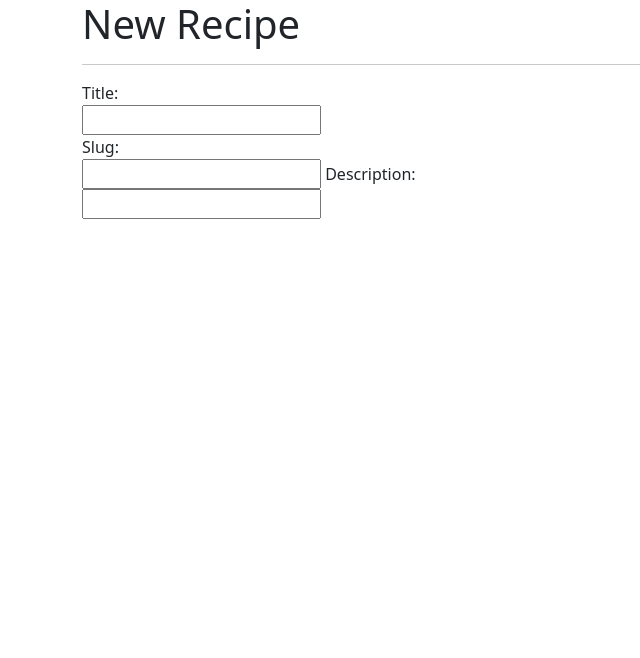
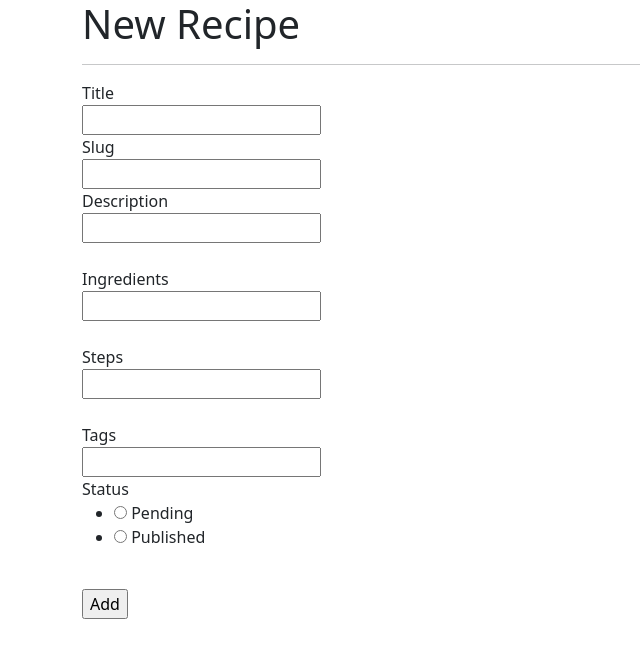
Before and after one commit to NatashaMitchko/cookbook, a Flask app: page /admin/recipe/new/ in a window 1280 px wide. Shown: the top 658 px of the page, without its empty margins (0-640 px from the left). Run offline with Flask 3, Linux system fonts and the light colour scheme; parts of the project's set-up code (start-up, migrations or seed data) failed here and were passed over.

Commit message:
Add New Recipe with wtf-forms

```diff
--- a/services/web/app/blueprints/admin/routes.py
+++ b/services/web/app/blueprints/admin/routes.py
@@ -1,5 +1,8 @@
-from flask import Blueprint, request, render_template
+from flask import Blueprint, render_template, redirect, url_for
+
 # from flask_login import login_required
+from app import redis_client
+from app.model.recipe import RecipeForm, Recipe, PublishStatus
 
 admin_bp = Blueprint("admin_bp", __name__, template_folder="templates")
 
@@ -19,16 +22,31 @@ def index():
 @admin_bp.route("/recipe/new/", methods=["GET", "POST"])
 # @login_required
 def recipe():
-    if request.method == "GET":
-        return render_template("new_recipe.html", title="New Recipe")
-    else:
-        # do WTF forms
-        return "hello"
+    form = RecipeForm()
+    if form.validate_on_submit():
+        r = Recipe(
+            title=form.title.data,
+            slug=form.slug.data,
+            description=form.description.data,
+            ingredients=[i.data for i in form.ingredients],
+            steps=[s.data for s in form.steps],
+            tags=[t.data for t in form.tags],
+            status=(
+                PublishStatus.PENDING
+                if form.status.data == "Pending"
+                else PublishStatus.PUBLISHED
+            )
+        )
+        r.save()
+        return redirect(url_for("admin_bp.preview_recipe", slug=r.slug))
+    return render_template("new_recipe.html", title="New Recipe", form=form)
 
-@admin_bp.route("/preview/<id>/")
+
+@admin_bp.route("/preview/<slug>/")
 # @login_required
-def preview_recipe(id):
-    pass
+def preview_recipe(slug):
+    recipe = redis_client.get(slug)
+    return recipe
 
 
 @admin_bp.route("/backup/")
--- a/services/web/app/blueprints/admin/templates/new_recipe.html
+++ b/services/web/app/blueprints/admin/templates/new_recipe.html
@@ -1,15 +1,37 @@
 {% extends "base.html" %}
 
 {% block content %}
-<form>
-    <label for="title">Title:</label><br>
-    <input type="text" id="title" name="title"><br>
+<form method="POST" action="" novalidate>
+    {{ form.hidden_tag() }}
 
-    <label for="slug">Slug:</label><br>
-    <input type="text" id="slug" name="slug">
-
-    <label for="desc">Description:</label><br>
-    <input type="text" id="desc" name="description">
+    {{ form.title.label }}<br>
+    {{ form.title }}
+    <br>
+    {{ form.slug.label }}<br>
+    {{ form.slug }}
+    <br>
+    {{ form.description.label }}<br>
+    {{ form.description }}
+    <br>
+    {% for nested in form.ingredients %}<br>
+        {{ nested.label }}<br>
+        {{ nested }}
+    {% endfor %}
+    <br>
+    {% for nested in form.steps %}<br>
+        {{ nested.label }}<br>
+        {{ nested }}
+    {% endfor %}
+    <br>
+    {% for nested in form.tags %}<br>
+        {{ nested.label }}<br>
+        {{ nested }}
+    {% endfor %}
+    <br>
+    {{ form.status.label }}<br>
+    {{ form.status }}
+    <br>
+    {{ form.submit() }}
 
 </form>
 {% endblock %}
--- a/services/web/app/model/recipe.py
+++ b/services/web/app/model/recipe.py
@@ -2,9 +2,24 @@ from enum import Enum
 from typing import List
 import json
 
-from web.app import redis_client
+from flask_wtf import FlaskForm
+from wtforms import StringField, FieldList, RadioField, SubmitField
+from wtforms.validators import DataRequired, Optional
 
-class Status(Enum):
+from app import redis_client
+
+
+class RecipeForm(FlaskForm):
+    title = StringField('Title', validators=[DataRequired()])
+    slug = StringField('Slug', validators=[DataRequired()])
+    description = StringField('Description', validators=[Optional()])
+    ingredients = FieldList(StringField("Ingredients"), min_entries=1)
+    steps = FieldList(StringField("Steps"), min_entries=1)
+    tags = FieldList(StringField("Tags"), min_entries=1)
+    status = RadioField("Status", choices=["Pending", "Published"])
+    submit = SubmitField("Add")
+
+class PublishStatus(Enum):
     PENDING = 1
     PUBLISHED = 2
 
@@ -18,7 +33,7 @@ class Recipe:
         ingredients: List[str],
         steps: List[str],
         tags: List[str],
-        status: Status,
+        status: PublishStatus,
     ) -> None:
         self.title = title
         self.slug = slug
```
